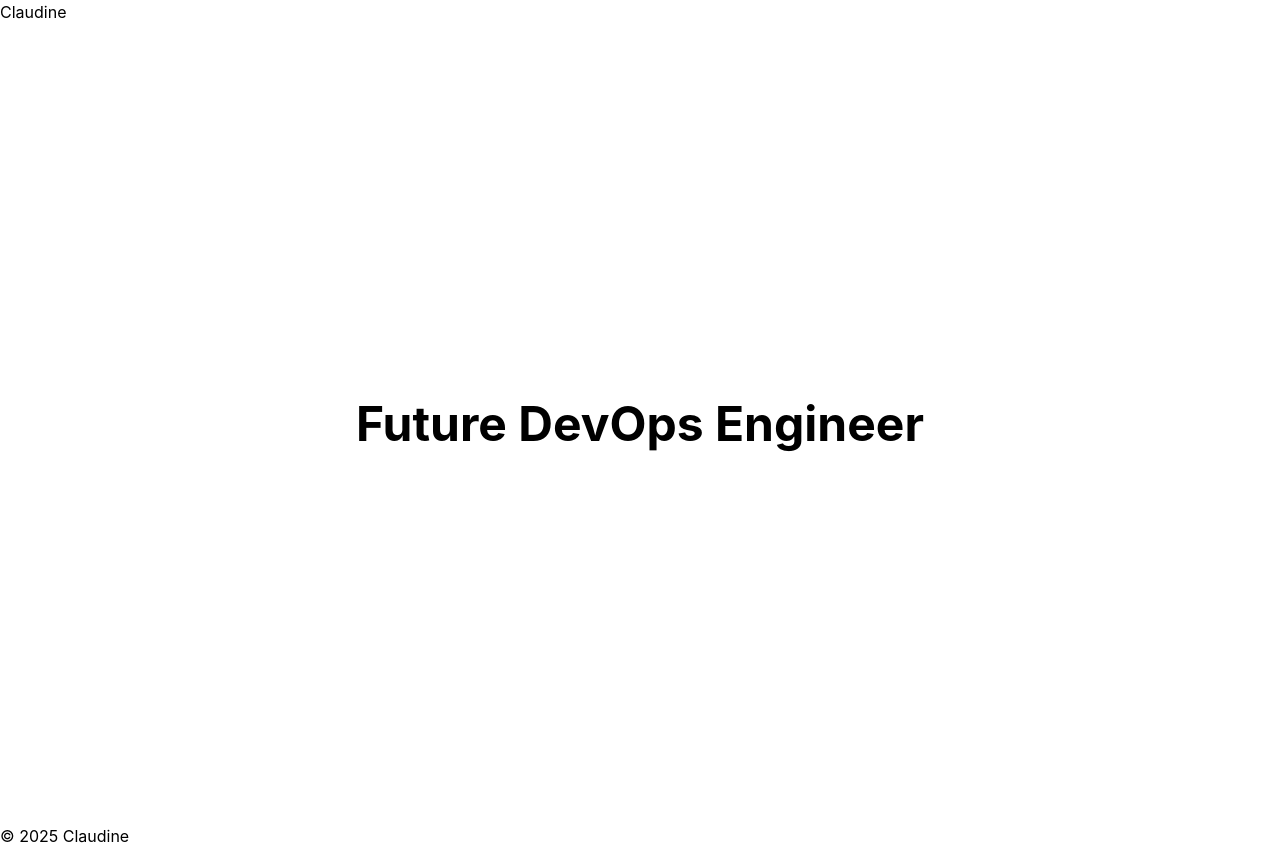
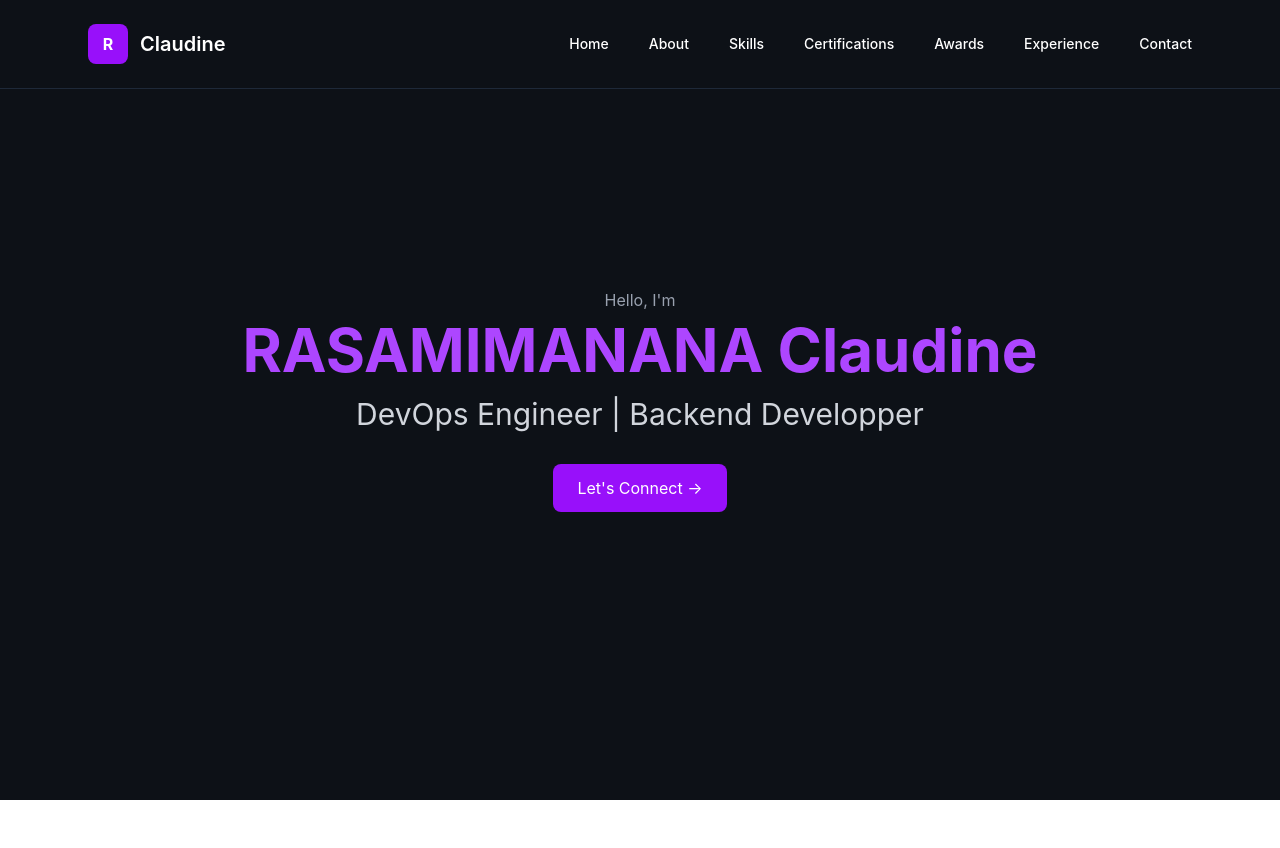
Before and after one commit to ClaudineRas02/Portfolio, a React (Vite) app: page / in a window 1280 px wide. After the commit the page ends 800 px from the top, so only its background shows below. Built offline with nearby package versions, Linux system fonts and the light colour scheme.

Commit message:
Added the navbar and description

```diff
--- /dev/null
+++ b/src/components/Card.jsx
@@ -0,0 +1,16 @@
+export default function Card({ icon, title, description }) {
+  return (
+    <div className="group relative bg-[#13131f] border border-white/8 rounded-2xl p-6 flex flex-col gap-4 hover:border-violet-500/30 transition-all duration-300 hover:shadow-lg hover:shadow-violet-500/10">
+      {/* Icon */}
+      <div className="w-12 h-12 rounded-xl bg-gradient-to-br from-violet-500 to-indigo-600 flex items-center justify-center text-white text-xl shadow-lg shadow-violet-500/30 group-hover:scale-110 transition-transform duration-300">
+        {icon}
+      </div>
+
+      {/* Title */}
+      <h3 className="text-white font-semibold text-lg">{title}</h3>
+
+      {/* Description */}
+      <p className="text-gray-400 text-sm leading-relaxed">{description}</p>
+    </div>
+  );
+}
--- a/src/components/Hero.jsx
+++ b/src/components/Hero.jsx
@@ -1,9 +1,26 @@
-export default function Hero() {
+const Hero = () => {
   return (
-   <section className="flex items-center justify-center h-screen">
-        <h1 className="text-5xl font-bold">
-            Future DevOps Engineer
-        </h1>
+    <section id="home" className="flex flex-col items-center justify-center text-center min-h-screen bg-[#0d1117] text-white">
+
+      <p className="text-gray-400 mb-2">Hello, I'm</p>
+
+      <h1 className="text-5xl md:text-6xl font-bold text-purple-500 mb-4">
+        RASAMIMANANA Claudine
+      </h1>
+
+      <h2 className="text-2xl md:text-3xl text-gray-300 mb-8">
+        DevOps Engineer | Backend Developper
+      </h2>
+
+      <div className="flex gap-6">
+        <button id="goLinkedin" className="px-6 py-3 bg-purple-600 hover:bg-purple-700 rounded-lg transition">
+          Let's Connect →
+        </button>
+
+      </div>
+
     </section>
   );
-}
+};
+
+export default Hero;
--- a/src/components/Navbar.jsx
+++ b/src/components/Navbar.jsx
@@ -1,7 +1,30 @@
-export default function Navbar() {
+const Navbar = () => {
   return (
-    <nav>
-      <h2>Claudine</h2>
-    </nav>
+   <nav className="fixed top-0 left-0 w-full bg-[#0d1117] text-white border-b border-gray-800 z-50">
+  <div className="max-w-6xl mx-auto flex justify-between items-center px-6 py-6">
+
+    {/* Logo + Name */}
+    <div className="hidden md:flex items-center gap-3">
+      <div className="bg-purple-600 w-10 h-10 flex items-center justify-center rounded-lg font-bold">
+        R
+      </div>
+      <span className="text-xl font-semibold">Claudine</span>
+    </div>
+
+    {/* Nav Links */}
+    <ul className="flex gap-10 text-sm font-medium">
+      <li className="hover:text-purple-400 cursor-pointer">Home</li>
+      <li className="hover:text-purple-400 cursor-pointer hidden md:flex">About</li>
+      <li className="hover:text-purple-400 cursor-pointer">Skills</li>
+      <li className="hover:text-purple-400 cursor-pointer">Certifications</li>
+      <li className="hover:text-purple-400 cursor-pointer">Awards</li>
+      <li className="hover:text-purple-400 cursor-pointer">Experience</li>
+      <li className="hover:text-purple-400 cursor-pointer">Contact</li>
+    </ul>
+
+  </div>
+</nav>
   );
-}
+};
+
+export default Navbar;
--- a/src/pages/Home.jsx
+++ b/src/pages/Home.jsx
@@ -7,7 +7,7 @@ export default function Home() {
     <>
       <Navbar />
       <Hero />
-      <Footer />
+
     </>
   );
 }
```
